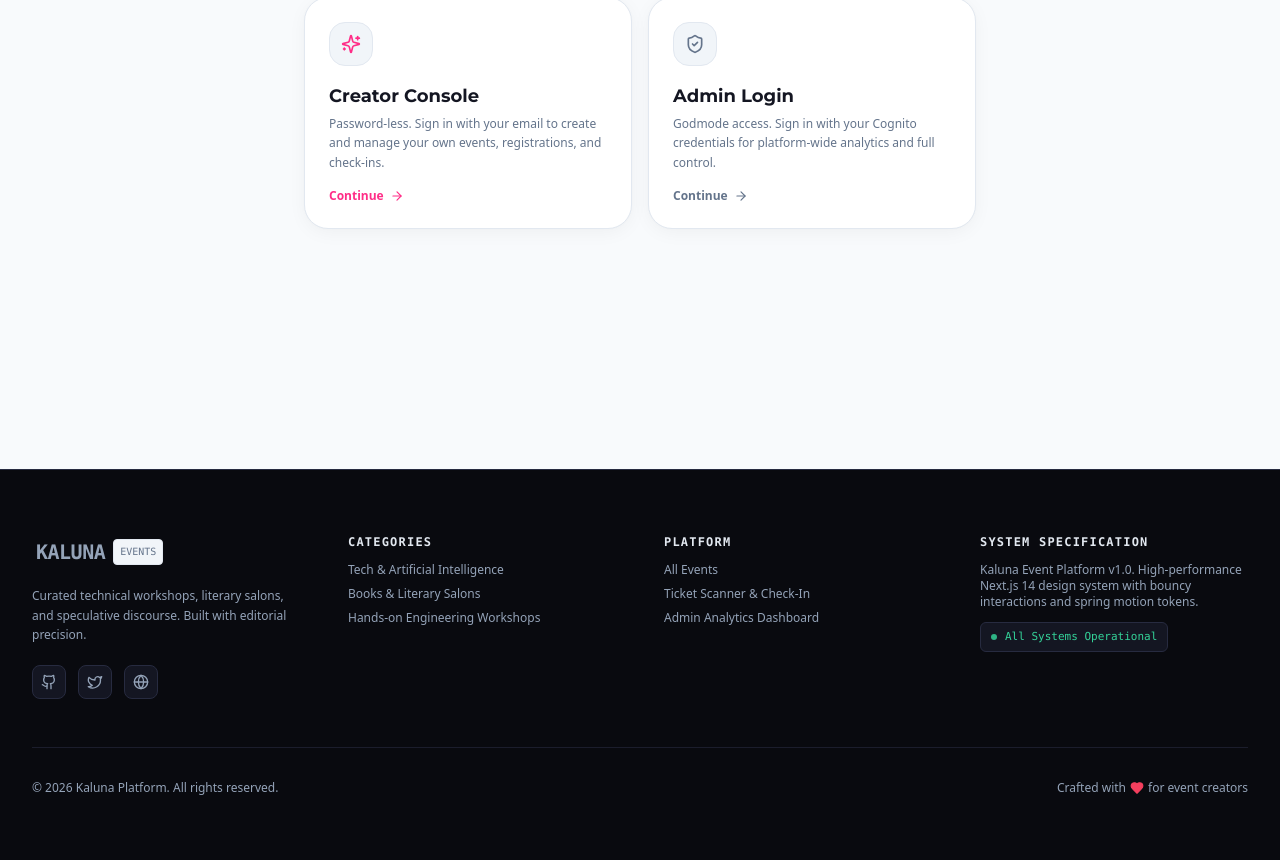
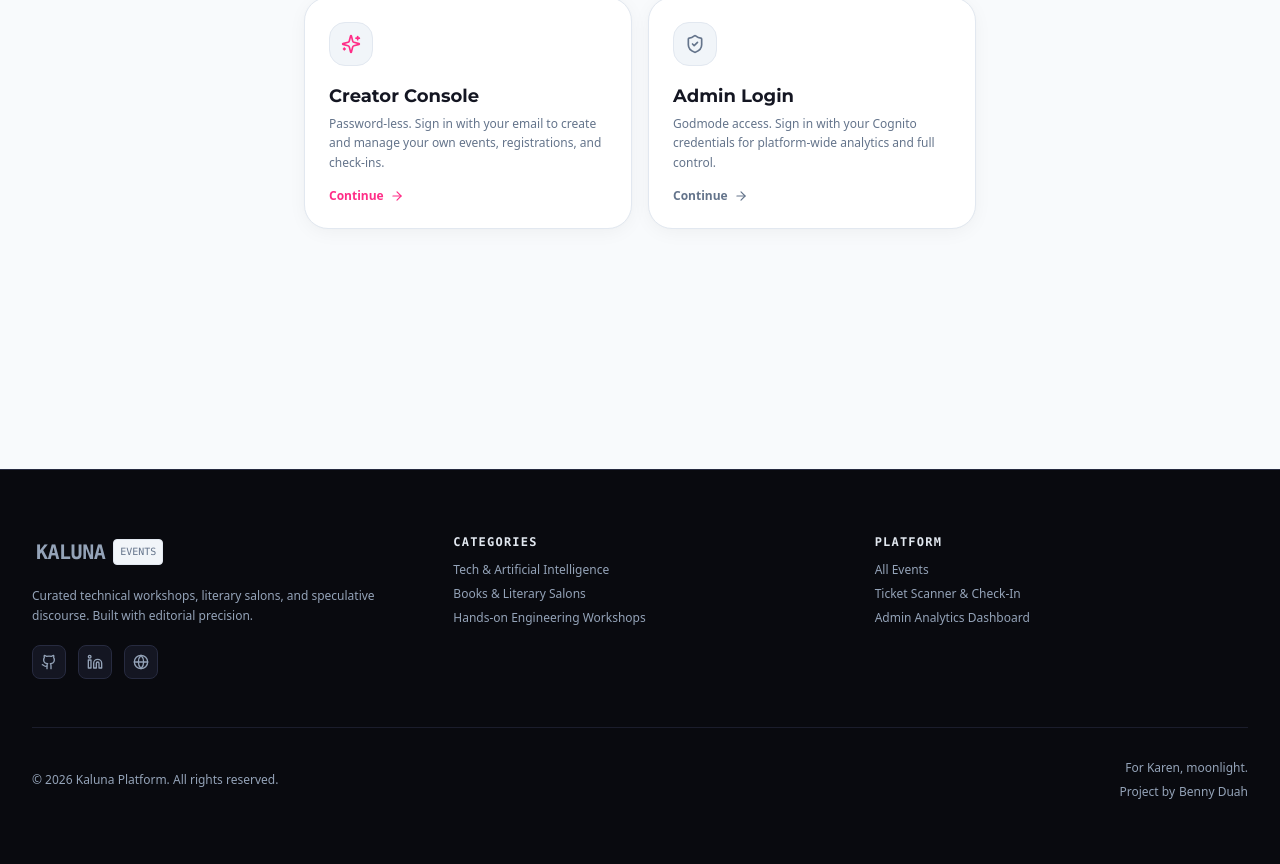
Before and after one commit to theimaginaryangel/kaluna, a Next.js app in the folder frontend/: page /admin in a window 1280 px wide. Shown: the part 396-1260 px from the top of the page. Built offline with nearby package versions, Linux system fonts and the light colour scheme.

Commit message:
feat(frontend): hero CTA routes to creator login, footer polish, fix delete via 204 handling

```diff
--- a/frontend/src/app/page.tsx
+++ b/frontend/src/app/page.tsx
@@ -4,7 +4,8 @@ import * as React from 'react';
 import Link from 'next/link';
 import { motion, AnimatePresence } from 'framer-motion';
 import { Event, EventCategory, ApiError } from '@/lib/types';
-import { api, KalunaApiError } from '@/lib/api';
+import { api, KalunaApiError, isCreatorMode } from '@/lib/api';
+import { useRouter } from 'next/navigation';
 import { Button } from '@/components/ui/button';
 import { Card, CardHeader, CardTitle, CardDescription, CardContent, CardFooter } from '@/components/ui/card';
 import { StatusBadge } from '@/components/ui/badge';
@@ -15,12 +16,19 @@ import { EventImage } from '@/components/ui/event-image';
 import { cn } from '@/lib/utils';
 
 export default function Home() {
+  const router = useRouter();
   const [selectedCategory, setSelectedCategory] = React.useState<EventCategory | 'All'>('All');
   const [events, setEvents] = React.useState<Event[]>([]);
   const [isLoading, setIsLoading] = React.useState<boolean>(true);
   const [apiError, setApiError] = React.useState<ApiError | null>(null);
 
   const categories: (EventCategory | 'All')[] = ['All', 'Tech', 'Books', 'Workshop'];
+
+  const handleCreateEvent = () => {
+    const hasToken =
+      typeof window !== 'undefined' && Boolean(window.localStorage.getItem('kaluna_jwt_token'));
+    router.push(hasToken || isCreatorMode() ? '/admin/events/new' : '/admin/creator-login');
+  };
 
   const fetchEvents = React.useCallback(async (cat: EventCategory | 'All') => {
     setIsLoading(true);
@@ -62,19 +70,22 @@ export default function Home() {
           </div>
 
           <h1 className="text-5xl sm:text-7xl lg:text-8xl font-bold tracking-tighter text-slate-900 dark:text-white uppercase leading-[0.9]">
-            Curated <br /> Technical <br /> Workshops
+            Events Worth <br /> Showing Up <br /> For.
           </h1>
 
           <p className="text-slate-600 dark:text-slate-400 text-lg sm:text-2xl font-medium max-w-2xl mx-auto leading-relaxed">
-            Discover upcoming sessions, reserve instant QR ticket passes, and check in seamlessly.
+            Tech talks, book salons, and workshops for people who read past the headline.
           </p>
 
           <div className="flex flex-wrap items-center justify-center gap-4 pt-8">
-            <Link href="/admin/events/new">
-              <Button variant="primary" size="lg" className="font-bold uppercase tracking-widest">
-                Post an Event
-              </Button>
-            </Link>
+            <Button
+              onClick={handleCreateEvent}
+              variant="primary"
+              size="lg"
+              className="font-bold uppercase tracking-widest"
+            >
+              Create Event
+            </Button>
             <Link href="/lookup">
               <Button variant="secondary" size="lg" className="font-bold uppercase tracking-widest">
                 Find My Ticket
--- a/frontend/src/components/layout/footer.tsx
+++ b/frontend/src/components/layout/footer.tsx
@@ -1,13 +1,17 @@
+'use client';
+
 import * as React from 'react';
 import Link from 'next/link';
-import { Github, Twitter, Globe, Heart } from 'lucide-react';
+import { Github, Linkedin, Globe } from 'lucide-react';
 import { WordmarkLink } from '@/components/layout/wordmark-link';
+import { SparkleBurst } from '@/components/ui/sparkle-burst';
 
 export function Footer() {
+  const [dedicationHovered, setDedicationHovered] = React.useState(false);
   return (
     <footer className="w-full bg-[#090A0F] border-t border-[#272B40] text-slate-400 text-sm">
       <div className="max-w-7xl mx-auto px-4 sm:px-6 lg:px-8 py-12 md:py-16">
-        <div className="grid grid-cols-1 md:grid-cols-4 gap-8 md:gap-12">
+        <div className="grid grid-cols-1 md:grid-cols-3 gap-8 md:gap-12">
           {/* Brand Col */}
           <div className="space-y-4 md:col-span-1">
             <WordmarkLink />
@@ -16,21 +20,27 @@ export function Footer() {
             </p>
             <div className="flex items-center gap-3 pt-1">
               <a
-                href="#"
+                href="https://github.com/theimaginaryangel/kaluna"
+                target="_blank"
+                rel="noopener noreferrer"
                 className="p-2 rounded-lg bg-slate-900 border border-slate-800 text-slate-400 hover:text-white hover:border-[#FF2D87]/50 transition-all duration-200 ring-pink-focus"
                 aria-label="GitHub"
               >
                 <Github className="w-4 h-4" />
               </a>
               <a
-                href="#"
+                href="https://www.linkedin.com/in/bennyduah"
+                target="_blank"
+                rel="noopener noreferrer"
                 className="p-2 rounded-lg bg-slate-900 border border-slate-800 text-slate-400 hover:text-white hover:border-[#FF2D87]/50 transition-all duration-200 ring-pink-focus"
-                aria-label="Twitter"
+                aria-label="LinkedIn"
               >
-                <Twitter className="w-4 h-4" />
+                <Linkedin className="w-4 h-4" />
               </a>
               <a
-                href="#"
+                href="https://bennyduah.com"
+                target="_blank"
+                rel="noopener noreferrer"
                 className="p-2 rounded-lg bg-slate-900 border border-slate-800 text-slate-400 hover:text-white hover:border-[#FF2D87]/50 transition-all duration-200 ring-pink-focus"
                 aria-label="Website"
               >
@@ -95,30 +105,34 @@ export function Footer() {
               </li>
             </ul>
           </div>
-
-          {/* System Info Col */}
-          <div className="space-y-3">
-            <h4 className="font-mono text-xs uppercase tracking-widest text-slate-200 font-bold">
-              System Specification
-            </h4>
-            <p className="text-xs text-slate-400">
-              Kaluna Event Platform v1.0. High-performance Next.js 14 design system with bouncy interactions and spring motion tokens.
-            </p>
-            <div className="inline-flex items-center gap-2 px-2.5 py-1 rounded-md bg-slate-900 border border-slate-800 text-[11px] font-mono text-emerald-400">
-              <span className="w-1.5 h-1.5 rounded-full bg-emerald-400 animate-pulse" />
-              <span>All Systems Operational</span>
-            </div>
-          </div>
         </div>
 
         {/* Bottom bar */}
         <div className="mt-12 pt-8 border-t border-[#272B40]/60 flex flex-col sm:flex-row items-center justify-between gap-4 text-xs text-slate-400">
           <p>© {new Date().getFullYear()} Kaluna Platform. All rights reserved.</p>
-          <p className="flex items-center gap-1">
-            <span>Crafted with</span>
-            <Heart className="w-3.5 h-3.5 text-rose-500 fill-rose-500" />
-            <span>for event creators</span>
-          </p>
+          <div className="flex flex-col items-center sm:items-end gap-2">
+            <p
+              className="relative w-fit transition-colors duration-200 hover:text-[#FF2D87]"
+              onMouseEnter={() => setDedicationHovered(true)}
+              onMouseLeave={() => setDedicationHovered(false)}
+            >
+              For Karen, moonlight.
+              <span className="absolute inset-0 pointer-events-none" style={{ overflow: 'visible' }}>
+                <SparkleBurst active={dedicationHovered} count={3} />
+              </span>
+            </p>
+            <p className="flex items-center gap-1">
+              <span>Project by</span>
+              <a
+                href="https://bennyduah.com"
+                target="_blank"
+                rel="noopener noreferrer"
+                className="hover:text-white transition-colors"
+              >
+                Benny Duah
+              </a>
+            </p>
+          </div>
         </div>
       </div>
     </footer>
--- a/frontend/src/lib/api.ts
+++ b/frontend/src/lib/api.ts
@@ -296,6 +296,10 @@ async function request<T>(endpoint: string, options: RequestInit = {}): Promise<
     throw new KalunaApiError(message, errorCode, response.status, errorData.details);
   }
 
+  if (response.status === 204) {
+    return undefined as T;
+  }
+
   return response.json();
 }
 
@@ -514,9 +518,14 @@ export const api = {
     }
 
     try {
+      const userPoolId = process.env.NEXT_PUBLIC_COGNITO_USER_POOL_ID;
+      const clientId = process.env.NEXT_PUBLIC_COGNITO_CLIENT_ID;
+      if (!userPoolId || !clientId) {
+        throw new KalunaApiError('Cognito is not configured', 'INTERNAL_ERROR', 500);
+      }
       const pool = new CognitoUserPool({
-        UserPoolId: process.env.NEXT_PUBLIC_COGNITO_USER_POOL_ID || 'us-east-1_60NhNgHlz',
-        ClientId: process.env.NEXT_PUBLIC_COGNITO_CLIENT_ID || '481citp6rarsut793ekot3mjls',
+        UserPoolId: userPoolId,
+        ClientId: clientId,
       });
 
       const user = new CognitoUser({
```
